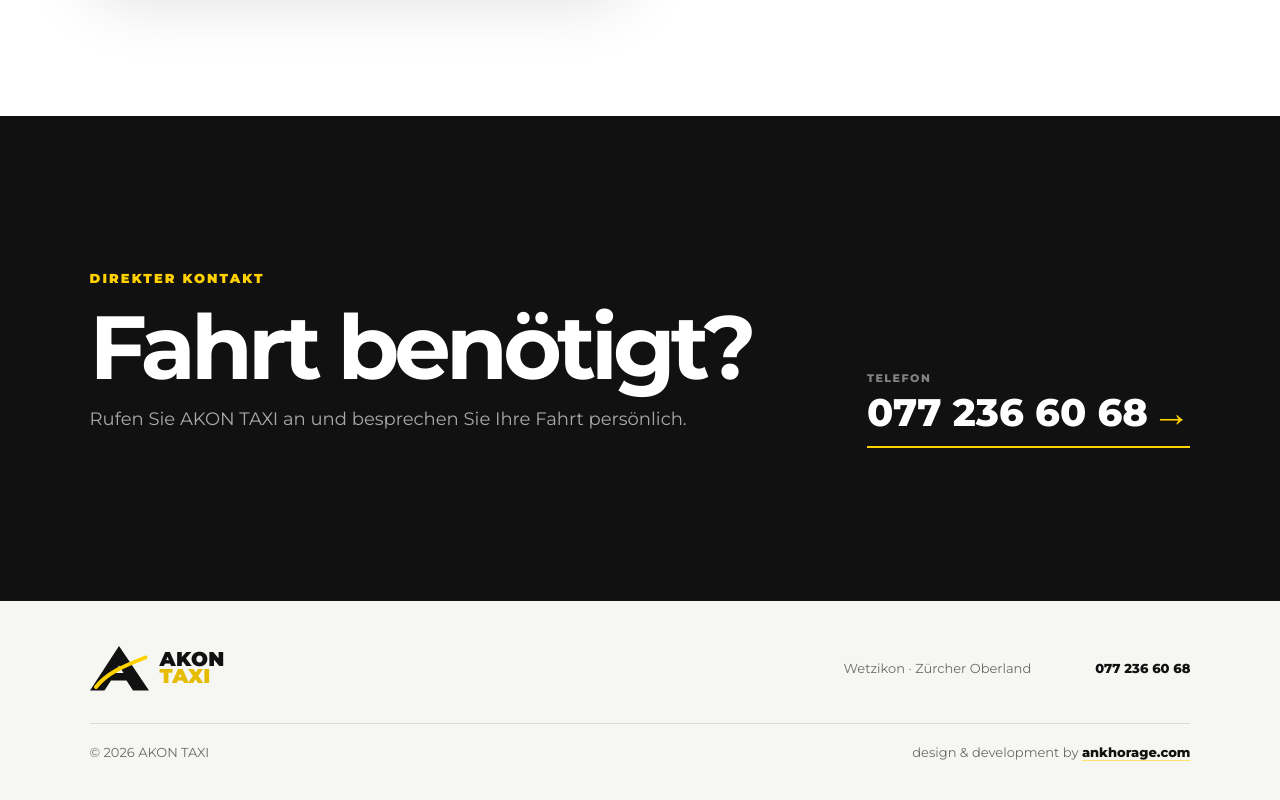
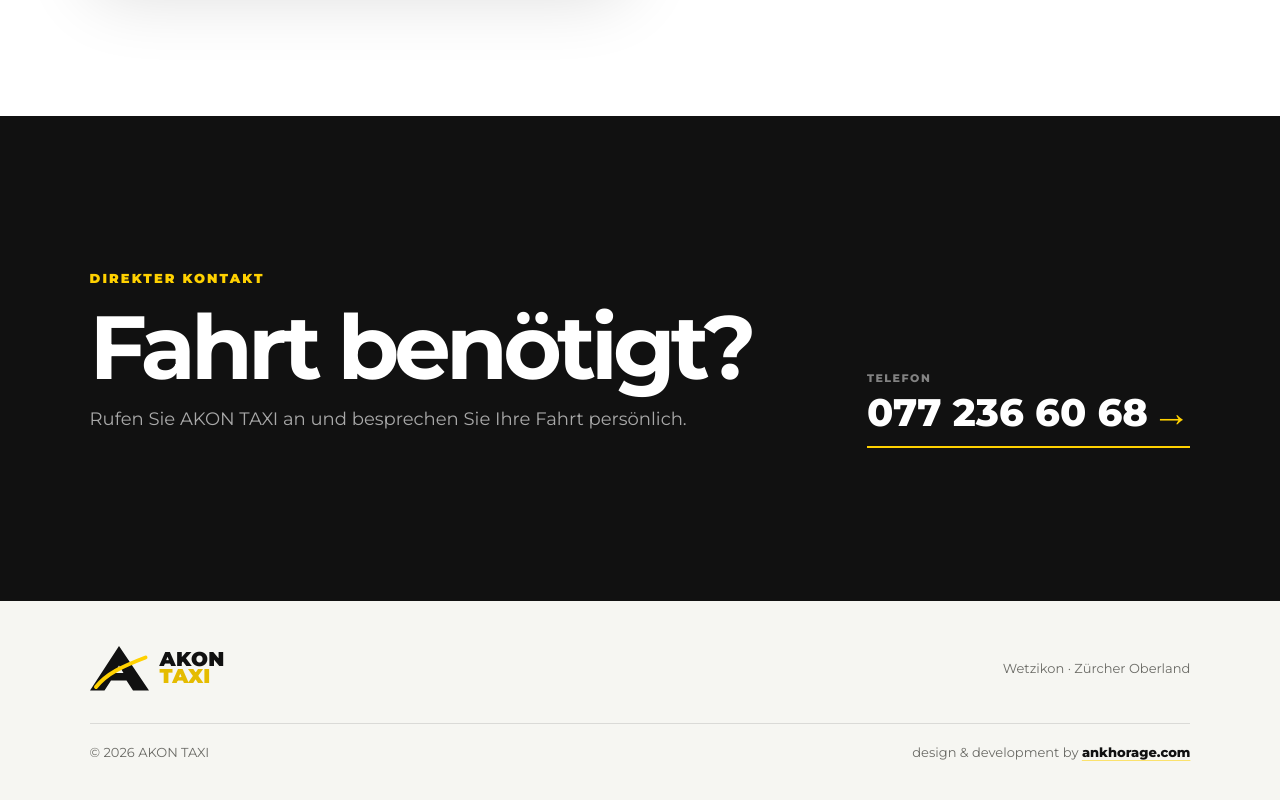
Before and after one commit to ankhorage/ch-akontaxi, a Next.js app: page / in a window 1280 px wide. Shown: the part 2247-3047 px from the top of the page. Built offline with nearby package versions, Linux system fonts and the light colour scheme.

Commit message:
fix: simplify desktop footer

```diff
--- a/src/app/globals.css
+++ b/src/app/globals.css
@@ -441,28 +441,20 @@
   padding-bottom: 30px;
 }
 
-.site-footer__contact {
-  align-items: center;
-  display: flex;
-  gap: clamp(32px, 5vw, 72px);
-}
-
-.site-footer__contact p,
+.site-footer__location,
 .site-footer__bottom,
 .site-footer__credit {
   color: var(--muted);
   font-size: 13px;
 }
 
-.site-footer__contact p,
+.site-footer__location,
 .site-footer__credit {
   margin: 0;
 }
 
-.site-footer__phone {
-  font-size: 13px;
-  font-weight: 750;
-  white-space: nowrap;
+.site-footer__location {
+  text-align: right;
 }
 
 .site-footer__bottom {
@@ -637,14 +629,8 @@
     padding-bottom: 26px;
   }
 
-  .site-footer__contact {
-    align-items: start;
-    display: grid;
-    gap: 0;
-  }
-
-  .site-footer__phone {
-    display: none;
+  .site-footer__location {
+    text-align: left;
   }
 
   .site-footer__bottom {
--- a/src/features/home/SiteFooter.tsx
+++ b/src/features/home/SiteFooter.tsx
@@ -1,20 +1,15 @@
 import { BUSINESS } from '../../constants/business';
 import { BrandLogo } from '../brand/BrandLogo';
 
-/*** Render the compact brand and contact footer. */
+/*** Render the compact brand and location footer. */
 export function SiteFooter() {
   return (
     <footer className="site-footer">
       <div className="site-footer__top">
         <BrandLogo />
-        <div className="site-footer__contact">
-          <p>
-            {BUSINESS.locality} · {BUSINESS.region}
-          </p>
-          <a className="site-footer__phone" href={BUSINESS.phoneHref}>
-            {BUSINESS.phoneDisplay}
-          </a>
-        </div>
+        <p className="site-footer__location">
+          {BUSINESS.locality} · {BUSINESS.region}
+        </p>
       </div>
       <div className="site-footer__bottom">
         <span>© 2026 {BUSINESS.name}</span>
```
